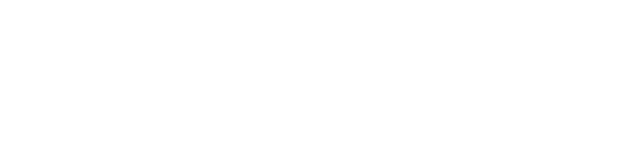
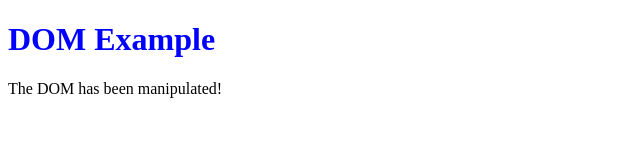
Before and after one commit to DevS0ni/WEB222-Web-Programming-Principles, a plain HTML site: page Web222 - InClass Code (Week Wise)/weeks/week07/Week7 - inClassCodes/HTMLBasicTagsWebsite/dom-example.html in a window 1280 px wide. Shown: the whole page, without its empty margins (0-640 px from the left). Drawn offline with Linux system fonts and the light colour scheme.

Commit message:
Update dom-example.html

```diff
--- a/Web222 - InClass Code (Week Wise)/weeks/week07/Week7 - inClassCodes/HTMLBasicTagsWebsite/dom-example.html
+++ b/Web222 - InClass Code (Week Wise)/weeks/week07/Week7 - inClassCodes/HTMLBasicTagsWebsite/dom-example.html
@@ -1 +1,20 @@
 <!DOCTYPE html>
+<html lang="en">
+<head>
+    <meta charset="UTF-8">
+    <meta name="viewport" content="width=device-width, initial-scale=1.0">
+    <title>DOM Example</title>
+</head>
+<body>
+
+    <h1 id="main-heading">DOM Example</h1>
+    <p id="demo">This is a simple DOM example.</p>
+
+    <script>
+        // JavaScript code for manipulating the DOM
+        document.getElementById("main-heading").style.color = "blue";
+        document.getElementById("demo").innerHTML = "The DOM has been manipulated!";
+    </script>
+
+</body>
+</html>
```
